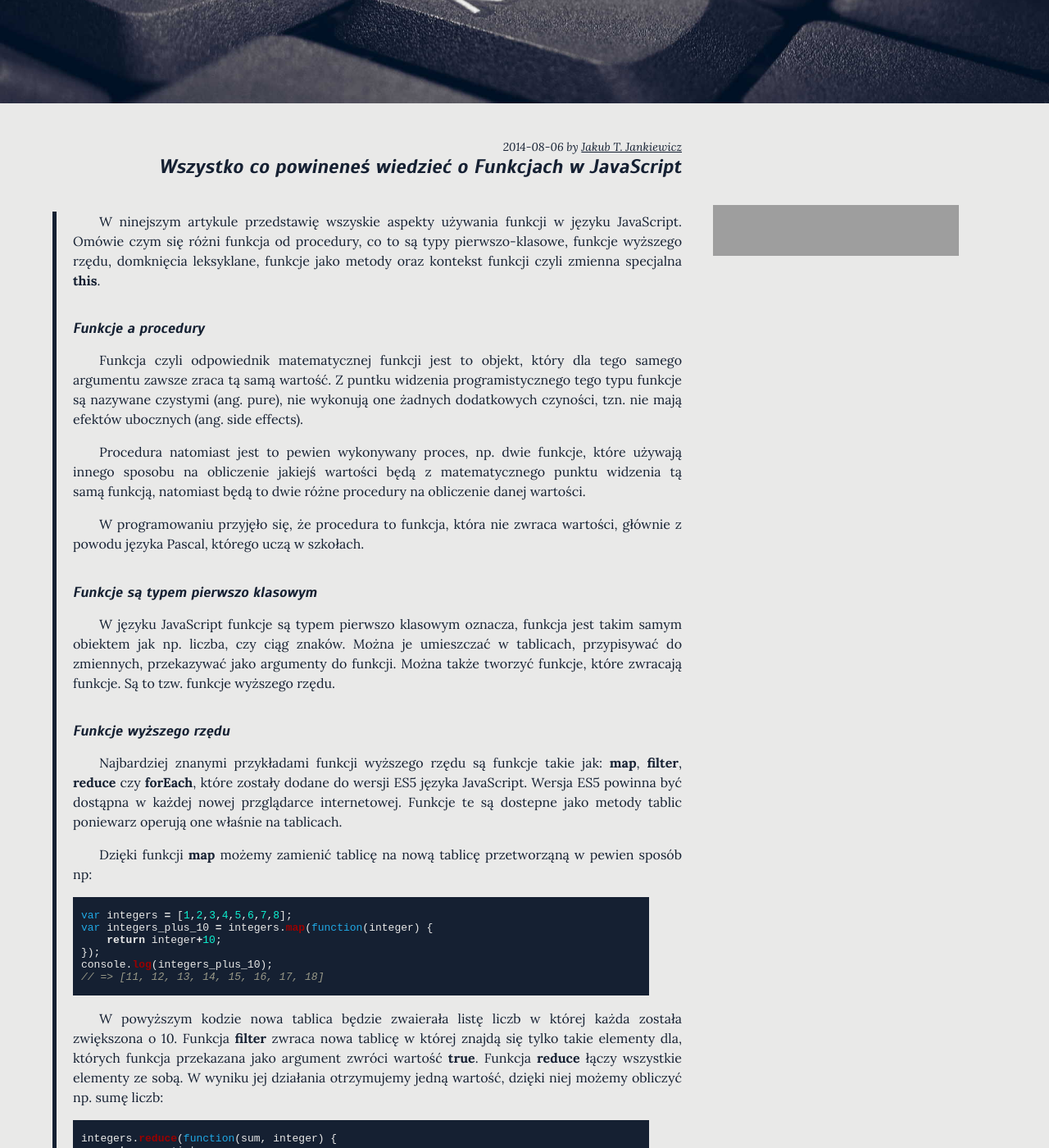
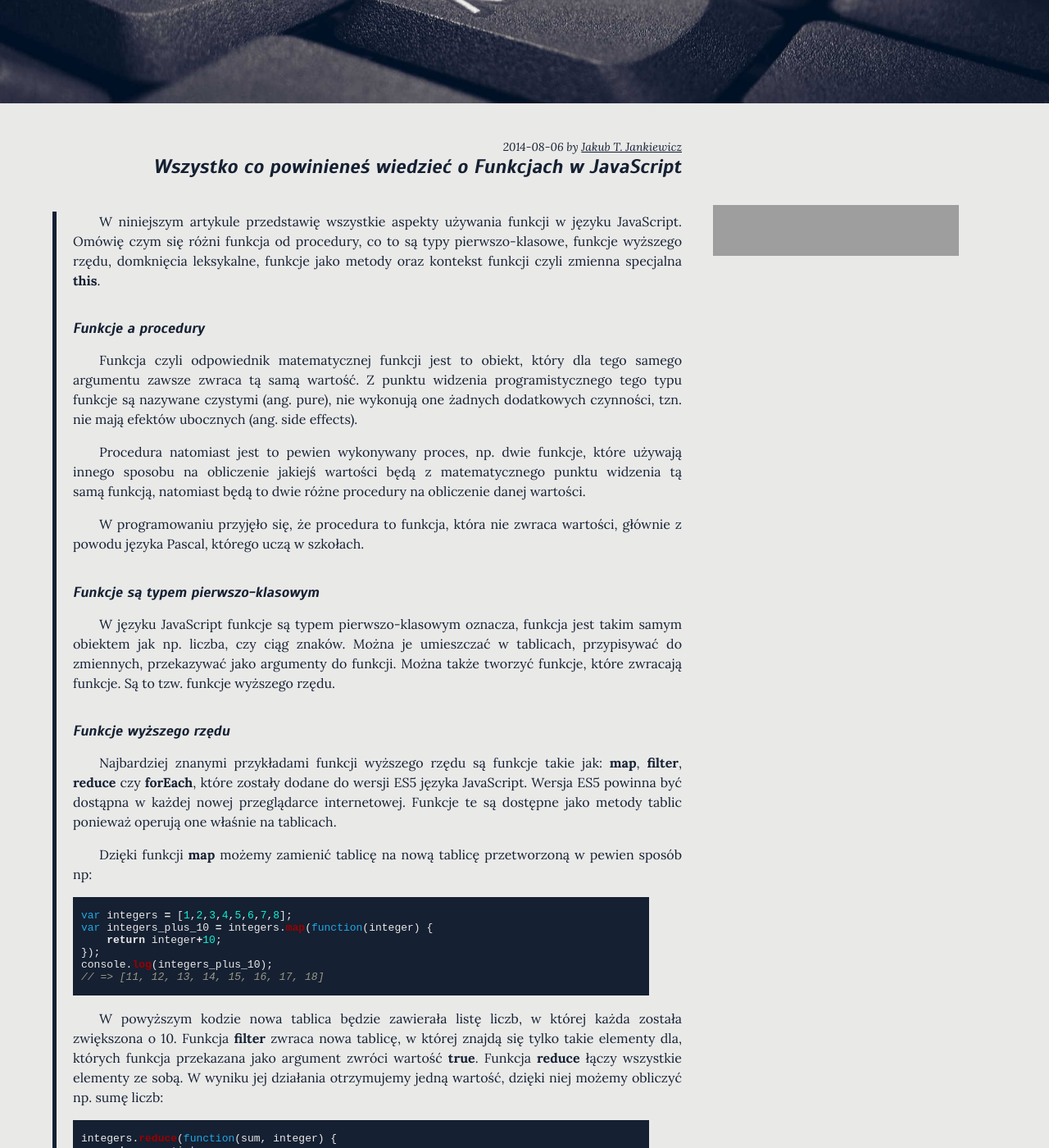
Before and after one commit to jcubic/jcubic.pl, a Jekyll site: the page built from _posts/2014-08-06-funkcje-w-javascript.markdown, in a window 1280 px wide and 1400 px high, scrolled down 268 px. Shown: the whole window at 82% size. Built offline with Jekyll 4.4.1, drawn with Linux system fonts in a browser that asks for light colours; comment, search, counter and statistics services are not loaded; some of the changed text lies outside the part shown; grey boxes are pictures that could not be loaded.

Commit message:
typos in post

```diff
--- a/_posts/2014-08-06-funkcje-w-javascript.markdown
+++ b/_posts/2014-08-06-funkcje-w-javascript.markdown
@@ -1,25 +1,25 @@
 ---
 layout: post
-title:  "Wszystko co powineneś wiedzieć o Funkcjach w JavaScript"
+title:  "Wszystko co powinieneś wiedzieć o Funkcjach w JavaScript"
 date:   2014-08-06 10:35:19
 categories:
 tags: javascript front-end funkcje
 author: jcubic
 ---
 
-W ninejszym artykule przedstawię wszyskie aspekty używania funkcji w języku
-JavaScript. Omówie czym się różni funkcja od procedury, co to są typy
-pierwszo-klasowe, funkcje wyższego rzędu, domknięcia leksyklane, funkcje jako
+W niniejszym artykule przedstawię wszystkie aspekty używania funkcji w języku
+JavaScript. Omówię czym się różni funkcja od procedury, co to są typy
+pierwszo-klasowe, funkcje wyższego rzędu, domknięcia leksykalne, funkcje jako
 metody oraz kontekst funkcji czyli zmienna specjalna **this**.
 
 <!-- more -->
 
 ## Funkcje a procedury
 
-Funkcja czyli odpowiednik matematycznej funkcji jest to objekt, który
-dla tego samego argumentu zawsze zraca tą samą wartość. Z puntku widzenia
+Funkcja czyli odpowiednik matematycznej funkcji jest to obiekt, który
+dla tego samego argumentu zawsze zwraca tą samą wartość. Z punktu widzenia
 programistycznego tego typu funkcje są nazywane czystymi (ang. pure),
-nie wykonują one żadnych dodatkowych czyności, tzn. nie mają efektów ubocznych
+nie wykonują one żadnych dodatkowych czynności, tzn. nie mają efektów ubocznych
 (ang. side effects).
 
 Procedura natomiast jest to pewien wykonywany proces, np. dwie funkcje,
@@ -30,9 +30,9 @@ na obliczenie danej wartości.
 W programowaniu przyjęło się, że procedura to funkcja, która nie zwraca
 wartości, głównie z powodu języka Pascal, którego uczą w szkołach.
 
-## Funkcje są typem pierwszo klasowym
+## Funkcje są typem pierwszo-klasowym
 
-W języku JavaScript funkcje są typem pierwszo klasowym oznacza, funkcja jest
+W języku JavaScript funkcje są typem pierwszo-klasowym oznacza, funkcja jest
 takim samym obiektem jak np. liczba, czy ciąg znaków. Można je umieszczać
 w tablicach, przypisywać do zmiennych, przekazywać jako argumenty do funkcji.
 Można także tworzyć funkcje, które zwracają funkcje. Są to tzw. funkcje wyższego
@@ -42,11 +42,11 @@ rzędu.
 
 Najbardziej znanymi przykładami funkcji wyższego rzędu są funkcje takie jak:
 **map**, **filter**, **reduce** czy **forEach**, które zostały dodane do wersji
-ES5 języka JavaScript. Wersja ES5 powinna być dostąpna w każdej nowej przglądarce
-internetowej. Funkcje te są dostepne jako metody tablic poniewarz operują one
+ES5 języka JavaScript. Wersja ES5 powinna być dostąpna w każdej nowej przeglądarce
+internetowej. Funkcje te są dostępne jako metody tablic ponieważ operują one
 właśnie na tablicach.
 
-Dzięki funkcji **map** możemy zamienić tablicę na nową tablicę przetworząną
+Dzięki funkcji **map** możemy zamienić tablicę na nową tablicę przetworzoną
 w pewien sposób np:
 
 {% highlight javascript %}
@@ -58,8 +58,8 @@ console.log(integers_plus_10);
 // => [11, 12, 13, 14, 15, 16, 17, 18]
 {% endhighlight %}
 
-W powyższym kodzie nowa tablica będzie zwaierała listę liczb w której każda
-została zwiększona o 10. Funkcja **filter** zwraca nowa tablicę w której znajdą
+W powyższym kodzie nowa tablica będzie zawierała listę liczb, w której każda
+została zwiększona o 10. Funkcja **filter** zwraca nowa tablicę, w której znajdą
 się tylko takie elementy dla, których funkcja przekazana jako argument zwróci
 wartość **true**. Funkcja **reduce** łączy wszystkie elementy ze sobą. W wyniku
 jej działania otrzymujemy jedną wartość, dzięki niej możemy obliczyć np. sumę
@@ -195,10 +195,10 @@ pluginy jQuery cześto stosujemy poniższy kod:
 Dzięki temu możemy wewnątrz tworzyć prywatne zmienne dostępne tylko z wnętrza
 naszego pluginu. Dodatkowo jeśli jeśli użytkownik pluginy używa wywołania
 **jQuery.noConflict()** w naszym kodzie nadal będziemy mieli dostęp do zmiennej
-dolar poniewarz jest to zmienna lokalna (dostępna jako parametr IIFE).
+dolar ponieważ jest to zmienna lokalna (dostępna jako parametr IIFE).
 
-W powyższy przykładnie funkcja jest wyrażeniem poniewarz jest objęta za pomocą
-nawiastów, istnieje kilka sposobów wymyszenia aby funkcja była wyrażeniem,
+W powyższy przykładnie funkcja jest wyrażeniem ponieważ jest objęta za pomocą
+nawiasów, istnieje kilka sposobów wymuszenia, aby funkcja była wyrażeniem,
 często spotyka się także użycie wykrzyknika na początku:
 
 {% highlight javascript %}
@@ -322,7 +322,7 @@ console.log(jan.getName());
 {% endhighlight %}
 
 Możemy wywołać naszą metodę korzystając z notacji kropki. Jak jednak
-dowiedzieliście się wcześniej funkcje są typem pierwszo klasowym. Co stanie więc
+dowiedzieliście się wcześniej funkcje są typem pierwszo-klasowym. Co stanie więc
 gdy przypiszemy metodę do innej zmiennej i spróbujemy ją wywołać. Moglibyśmy czegoś
 takiego potrzebować np. gdybyśmy chcieli przekazać metodę do funkcji wyższego rzędu.
 
@@ -339,7 +339,7 @@ console.log(jan_name());
 // ==> undefined
 {% endhighlight %}
 
-Wyświetli się wartość **undefined**, poniewarz zmienną **this** będzie znowy
+Wyświetli się wartość **undefined**, ponieważ zmienną **this** będzie znowu
 obiekt globalny **window**, który nie ma zdefiniowanej zmiennej **person_name**.
 
 W jezyku JavaScript możemy zmieniać kontekst, czyli zmienną **this** wewnątrz
```
Also changed, not shown: other parts of _posts/2014-08-06-funkcje-w-javascript.markdown (+18 -18 lines).
